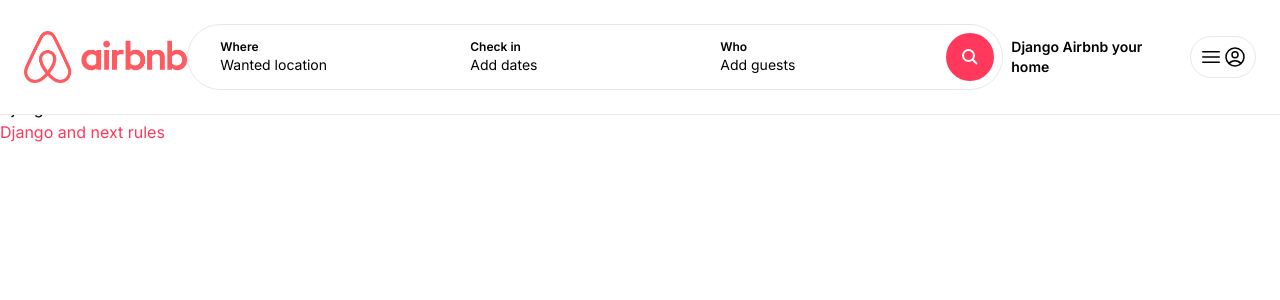
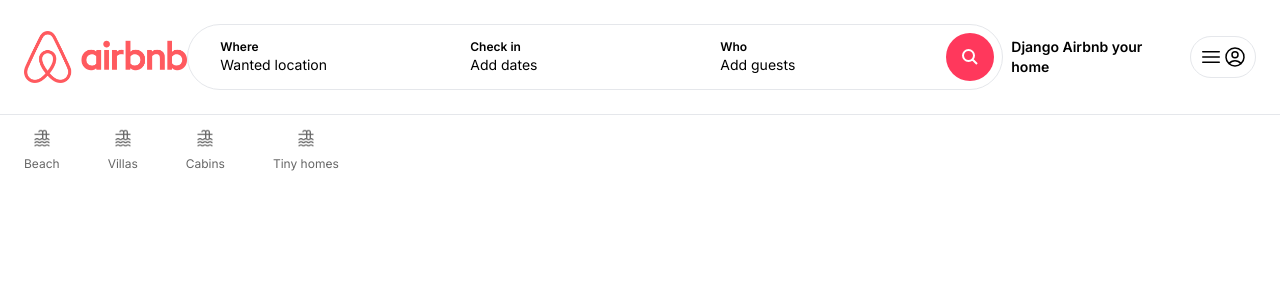
Before and after one commit to luisEnrique22xd/AirbnbFront, a Next.js app: page / in a window 1280 px wide. Shown: the top 300 px of the page. Built offline with nearby package versions, Linux system fonts and the light colour scheme.

Commit message:
03 Categories on the front page

```diff
--- /dev/null
+++ b/app/components/Categories.tsx
@@ -0,0 +1,29 @@
+import Image from "next/image";
+
+const Categories = () => {
+    return(
+        <div className="pt-8 cursor-pointer pb-6 flex items-center space-x-12">
+            <div className="pb-4 flex flex-col items-center space-y-2 border-b-2 border-white opacity-60 hover:border-gray-200 hover:opacity-100">
+                <Image src='/icn_category_beach.png' alt="category" width={20} height={20} />
+                <span className="text-xs">Beach</span>
+            </div>
+
+            <div className="pb-4 flex flex-col items-center space-y-2 border-b-2 border-white opacity-60 hover:border-gray-200 hover:opacity-100">
+                <Image src='/icn_category_beach.png' alt="category" width={20} height={20} />
+                <span className="text-xs">Villas</span>
+            </div>
+
+            <div className="pb-4 flex flex-col items-center space-y-2 border-b-2 border-white opacity-60 hover:border-gray-200 hover:opacity-100">
+                <Image src='/icn_category_beach.png' alt="category" width={20} height={20} />
+                <span className="text-xs">Cabins</span>
+            </div>
+
+            <div className="pb-4 flex flex-col items-center space-y-2 border-b-2 border-white opacity-60 hover:border-gray-200 hover:opacity-100">
+                <Image src='/icn_category_beach.png' alt="category" width={20} height={20} />
+                <span className="text-xs">Tiny homes</span>
+
+            </div>
+        </div>
+    )
+}
+export default Categories;
--- a/app/page.tsx
+++ b/app/page.tsx
@@ -1,10 +1,9 @@
-import Image from "next/image";
+import Categories from "./components/Categories";
 
 export default function Home() {
   return (
-      <main className="">
-        Django Bnb
-        <div className="text-airbnb">Django and next rules</div>
+      <main className="max-w-[1500px] mx-auto px-6">
+        <Categories />
       </main>
   );
 }
```
Also changed, not shown: public/icn_category_beach.png (added).
